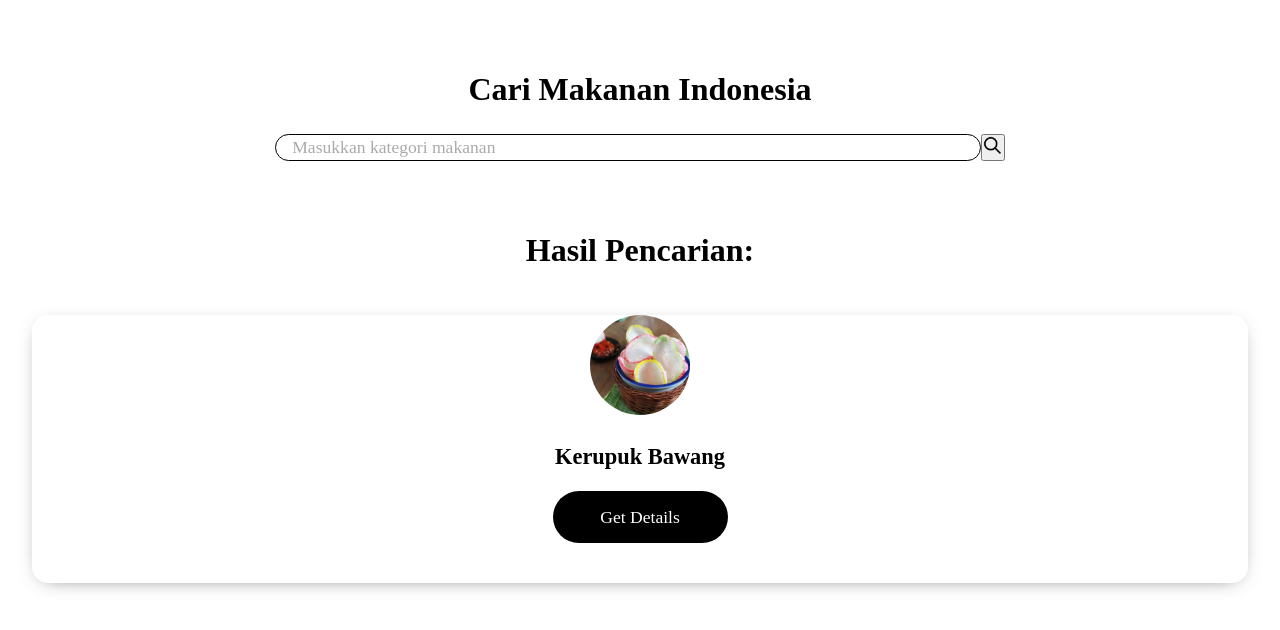
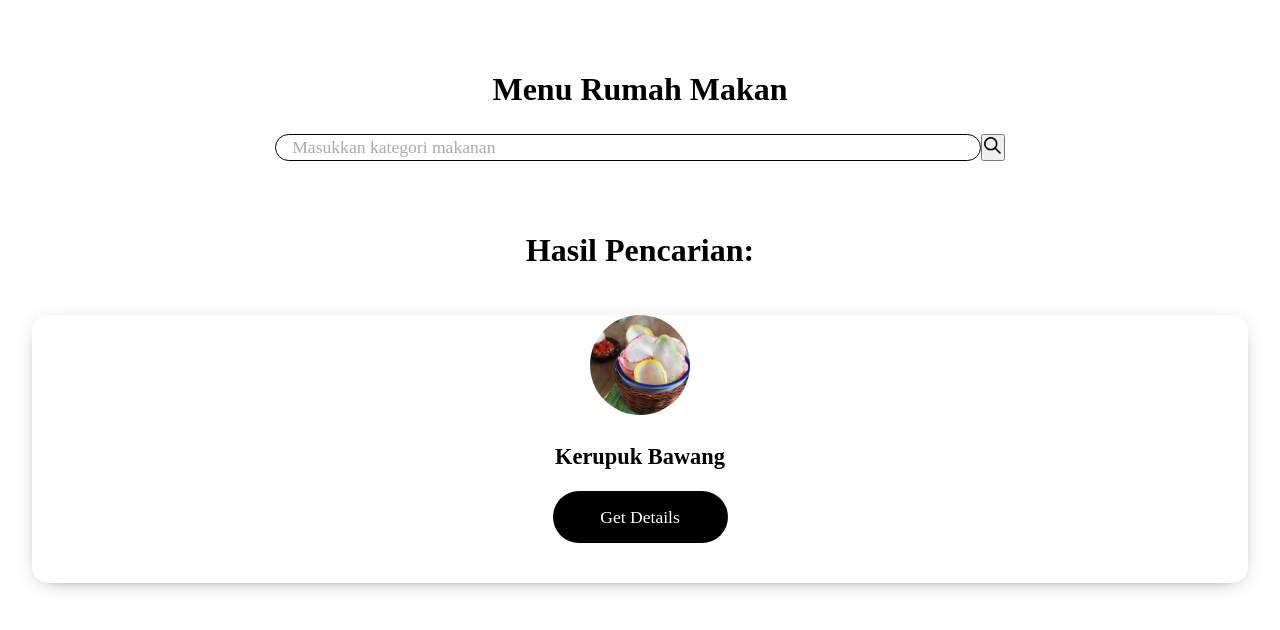
Before and after one commit to ddevinadams/ddevinadams.github.io, a plain HTML site: page index.html in a window 1280 px wide. Drawn offline with Linux system fonts and the light colour scheme.

Commit message:
Update index.html

```diff
--- a/index.html
+++ b/index.html
@@ -9,7 +9,7 @@
         <div class="container">
             <div class="meal-wrapper">
                 <div class="meal-search">
-                    <h2 class="title"> Cari Makanan Indonesia</h2>
+                    <h2 class="title"> Menu Rumah Makan</h2>
                     <div class="meal-search-box">
                         <input type="text" class="search-control" placeholder="Masukkan kategori makanan" id="search-input">
                         <button type="submit" class="search" class="search-btn btn" id="search-btn">
```
